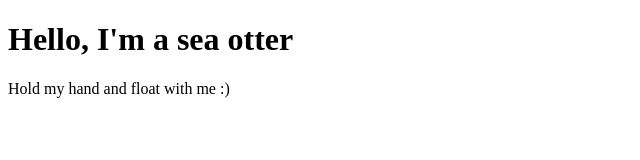
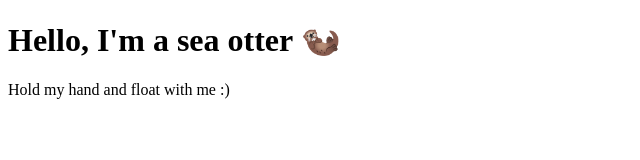
Before and after one commit to vvexplorer/vvexplorer.github.io, a plain HTML site: page index.html in a window 1280 px wide. Shown: the full height of the page, 0-640 px from the left. Drawn offline with Linux system fonts and the light colour scheme.

Commit message:
fix emoji

```diff
--- a/index.html
+++ b/index.html
@@ -3,10 +3,10 @@
 <head>
     <meta charset="UTF-8">
     <meta name="viewport" content="width=device-width, initial-scale=1.0">
-    <title>Sea Otter 🦦</title>
+    <title>Sea Otter</title>
 </head>
 <body>
-    <h1>Hello, I'm a sea otter</h1>
+    <h1>Hello, I'm a sea otter 🦦</h1>
     <p>Hold my hand and float with me :)</p>
 </body>
 </html>
```
